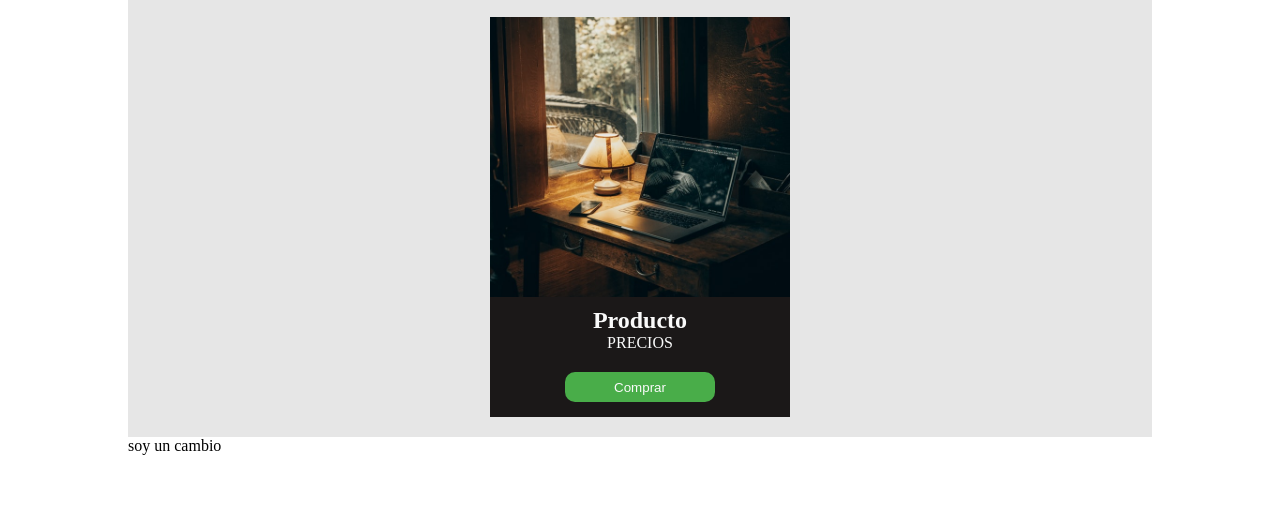
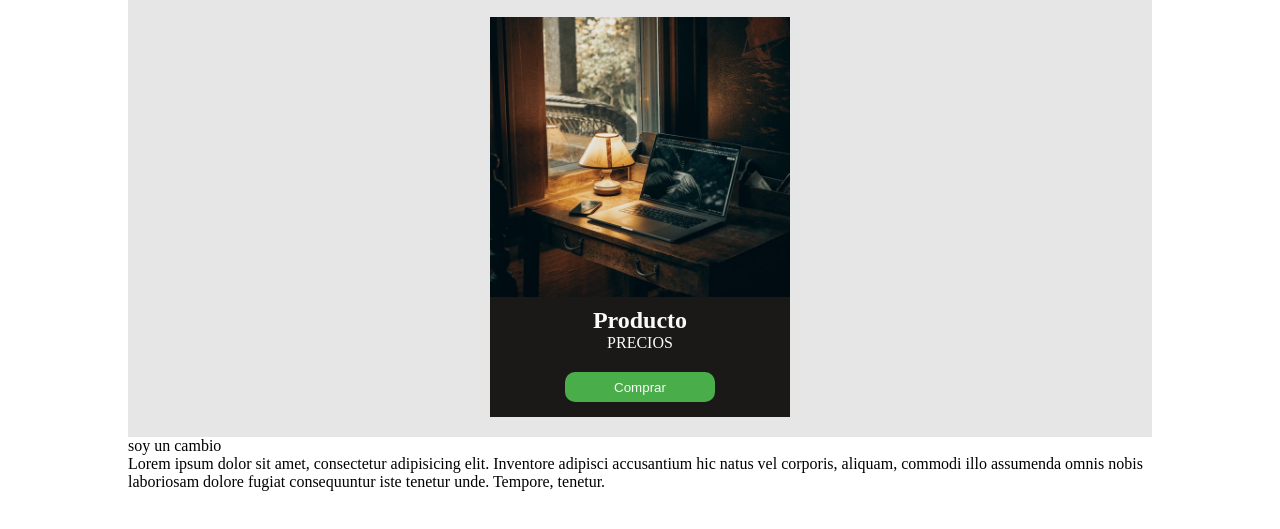
Before and after one commit to Alejandro10-28/Ejercicio3-pruebaGit, a plain HTML site: page index.html in a window 1280 px wide. Shown: the part 83-612 px from the top of the page. Drawn offline with Linux system fonts and the light colour scheme.

Commit message:
Agregamos un lorem

```diff
--- a/index.html
+++ b/index.html
@@ -40,6 +40,7 @@
       </section>
       <section>
         <p>soy un cambio</p>
+        <p>Lorem ipsum dolor sit amet, consectetur adipisicing elit. Inventore adipisci accusantium hic natus vel corporis, aliquam, commodi illo assumenda omnis nobis laboriosam dolore fugiat consequuntur iste tenetur unde. Tempore, tenetur.</p>
       </section>
     </main>
   </div>
```
